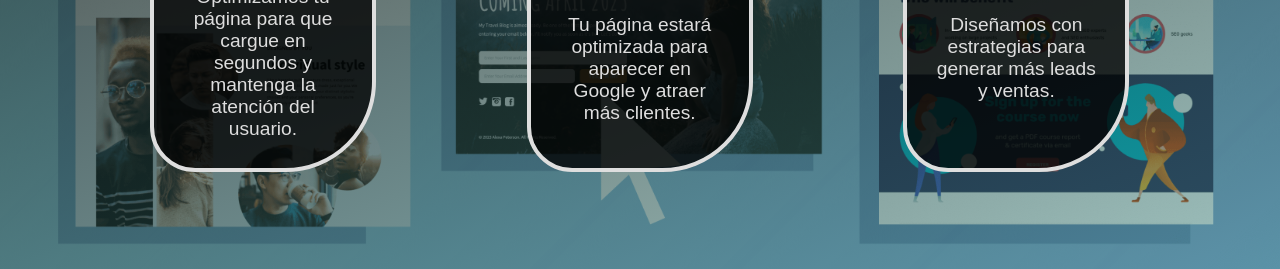
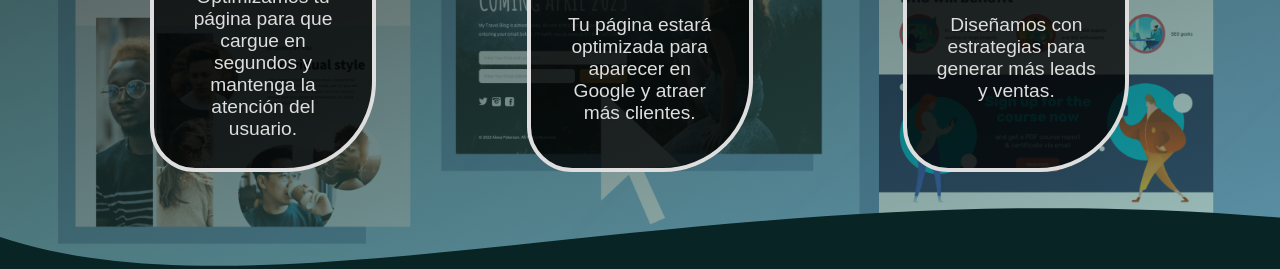
Before and after one commit to alexisrr11/DevxisDesign, a plain HTML site: page LandingPages.html in a window 1280 px wide. Shown: the part 420-689 px from the top of the page. Drawn offline with nearby package versions, Linux system fonts and the light colour scheme.

Commit message:
Update headerLP.css

```diff
--- a/headerLP.css
+++ b/headerLP.css
@@ -7,4 +7,15 @@
     height: auto;
     text-align: center;
     padding-top: 25px;
+    position: relative;
 }
+.header::after {
+    content: "";
+    position: absolute;
+    bottom: 0;
+    left: 0;
+    width: 100%;
+    height: 135px;
+    background: rgb(9, 36, 37);
+    clip-path: path("M0,100 C300,200 800,0 1440,100 L1440,200 L0,200 Z");
+}
```
